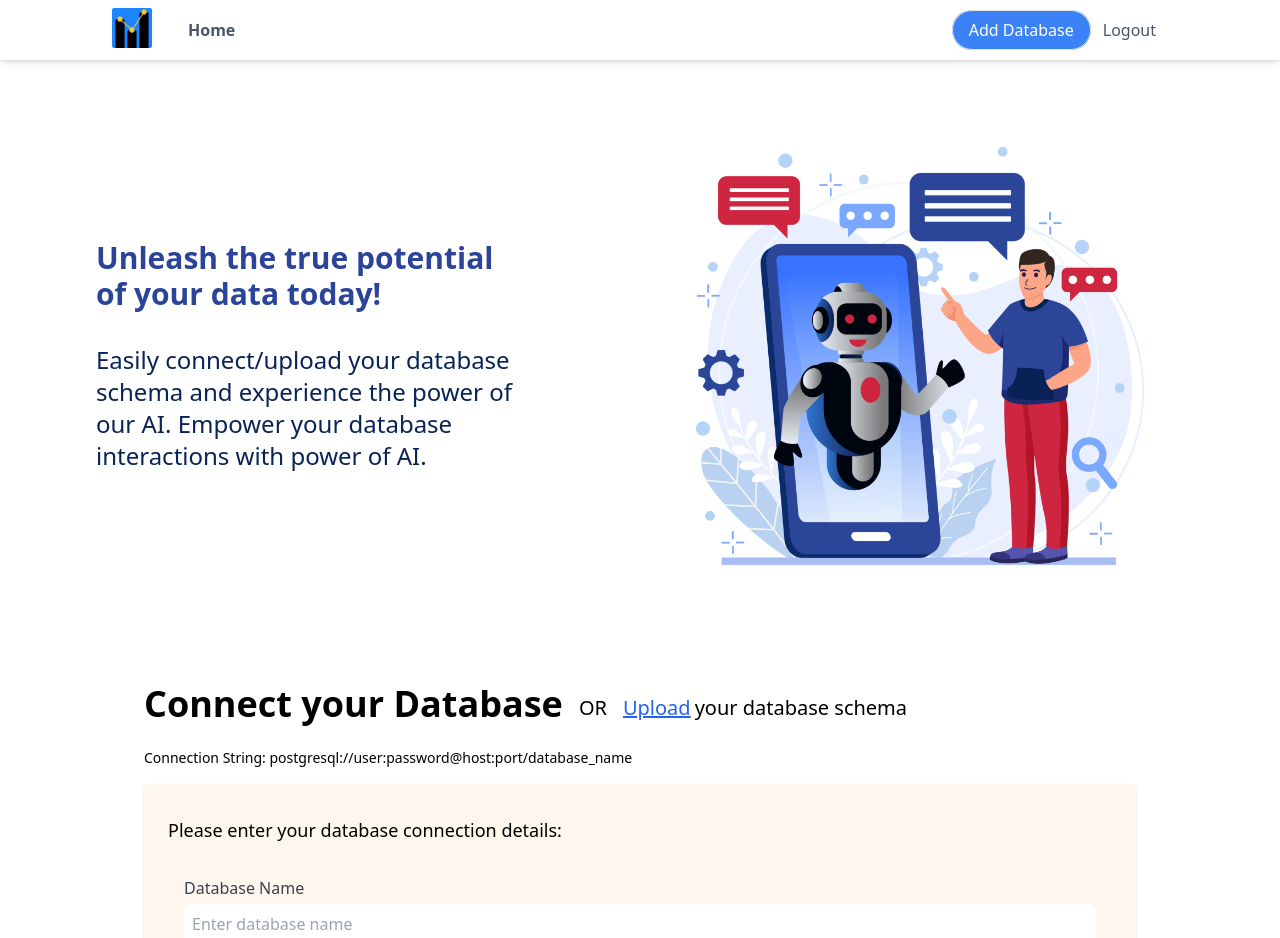
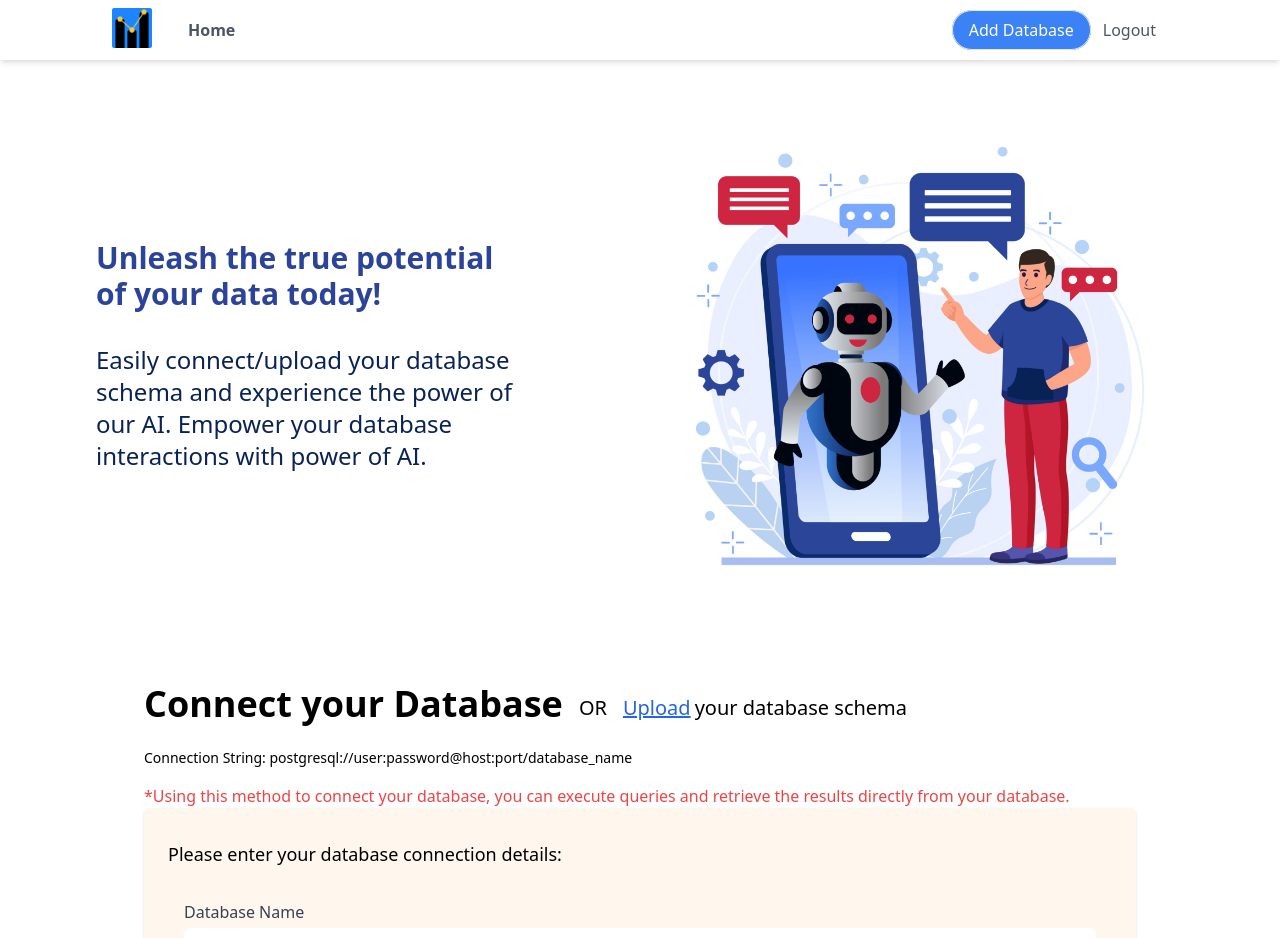
Before and after one commit to shurutech/mql, a Next.js app in the folder client/: page /add-database in a window 1280 px wide. Shown: the top 938 px of the page. Built offline with nearby package versions, Linux system fonts and the light colour scheme.

Commit message:
[Gunveer | Harshit] Add the information text on add database page.

```diff
--- a/client/app/assets/strings.ts
+++ b/client/app/assets/strings.ts
@@ -76,6 +76,7 @@ const appText = {
     connectDatabase: {
         title: "Connect your Database",
         description: "Please enter your database connection details:",
+        information: "*Using this method to connect your database, you can execute queries and retrieve the results directly from your database.",
         connectionString: "Connection String: postgresql://user:password@host:port/database_name",
         databaseName: "Database Name",
         namePlaceholder: "Enter database name",
@@ -95,6 +96,7 @@ const appText = {
 
     uploadDatabaseSchema: {
         steps: "Steps: Upload database schema",
+        information: "*Using this method to connect your database, you will only get executable SQL queries as results.",
         firstStep: "1. Copy the curl below and run it on your system. It will fetch a bash script which will generate a schema file for you.",
         secondStep: "2. Now copy the command below to run the bash script and provide the asked parameters. Run the command in the same directory in which you ran the curl command.",
         thirdStep: "3. Now upload the generated schema file to the form below.",
--- a/client/app/components/databaseConnector.tsx
+++ b/client/app/components/databaseConnector.tsx
@@ -39,6 +39,7 @@ const DatabaseConnector = ({ onToggle }: { onToggle: any }) => {
           </div>
         </div>
         <div className="text-sm my-4">  {text.connectionString} </div>
+        <div className="text-red-500">  {text.information} </div>
         <div className="overflow-hidden bg-orange-50 px-4 pt-8 pb-4 shadow sm:rounded-md sm:px-6">
           <div>
             <p className="text-lg">{text.description}</p>
--- a/client/app/components/schemaUploader.tsx
+++ b/client/app/components/schemaUploader.tsx
@@ -35,6 +35,7 @@ const UploadDatabaseSchema = ({ onToggle }: { onToggle: any }) => {
             {' '}{text.yourDatabase}
           </div>
         </div>
+        <div className="text-red-500">  {text.information} </div>
         <ul role="list" className="space-y-3">
           <li className="overflow-hidden bg-orange-50 px-4 pt-8 pb-4 shadow sm:rounded-md sm:px-6">
             <div>
```
